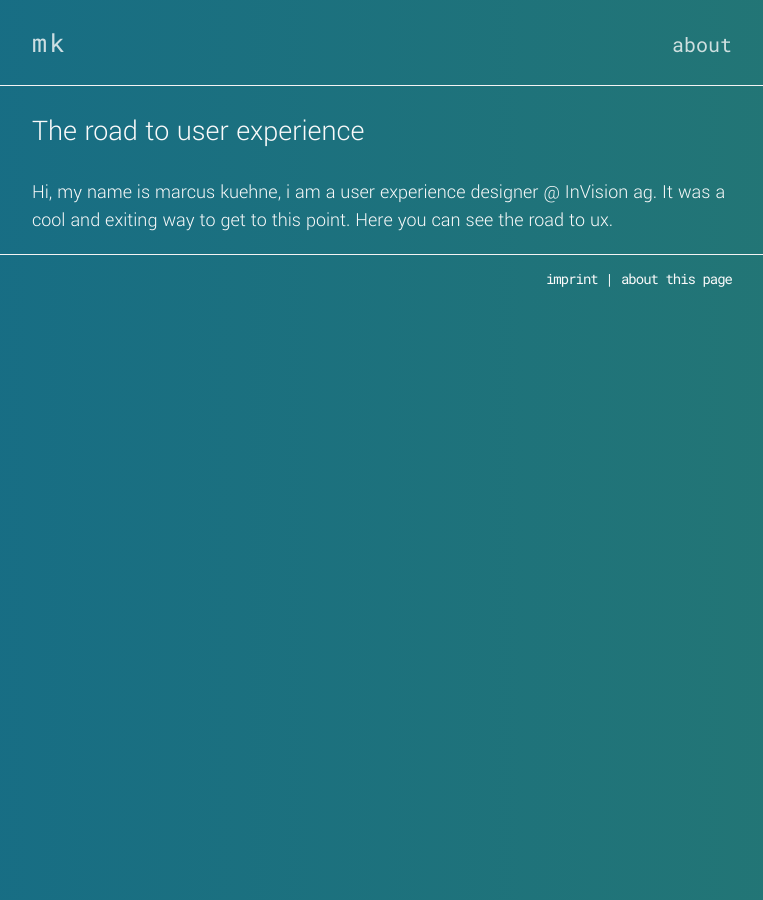
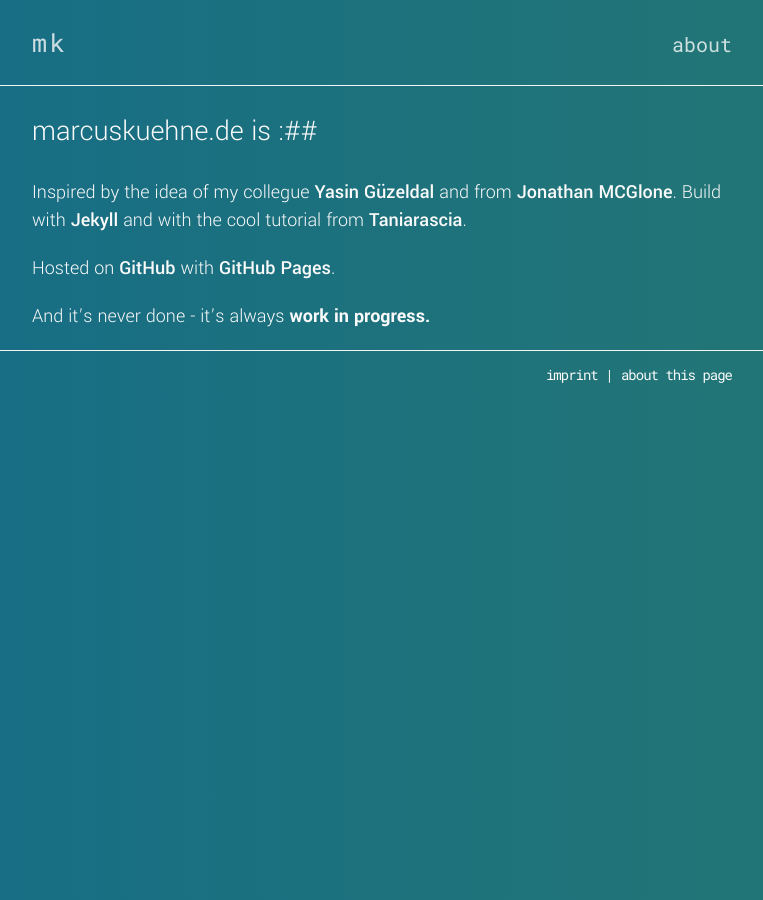
Before and after one commit to marcuskuehne/marcuskuehne.github.io, a Jekyll site: the page built from _pages/02_aboutsite.md, in a window 1280 px wide. Shown: the whole page, without its empty margins (258-1021 px from the left). Built offline with Jekyll 4.4.1, drawn with Linux system fonts in a browser that asks for light colours.

Commit message:
Update 02_aboutsite.md

```diff
--- a/_pages/02_aboutsite.md
+++ b/_pages/02_aboutsite.md
@@ -3,8 +3,17 @@ layout: page
 title: about this page
 permalink: /about this page/
 ---
-# The road to user experience #
+## marcuskuehne.de is :##
+Inspired by the idea of my collegue [Yasin Güzeldal][yasin] and from [Jonathan MCGlone][jonathan].
+Build with [Jekyll][jekyll] and with the cool tutorial from [Taniarascia][tania].
 
-Hi, my name is marcus kuehne, i am a user experience designer @ InVision ag.
-It was a cool and exiting way to get to this point.
-Here you can see the road to ux.
+Hosted on [GitHub][github] with [GitHub Pages][githubpages].
+
+And it's never done - it's always **work in progress.**
+
+[yasin]: https://yasin.guzeldal.com/
+[jonathan]: http://jmcglone.com/
+[jekyll]:http://jekyllrb.com/
+[tania]:http://www.taniarascia.com/make-a-static-website-with-jekyll/
+[github]:https://github.com/
+[githubpages]:https://pages.github.com/
```
